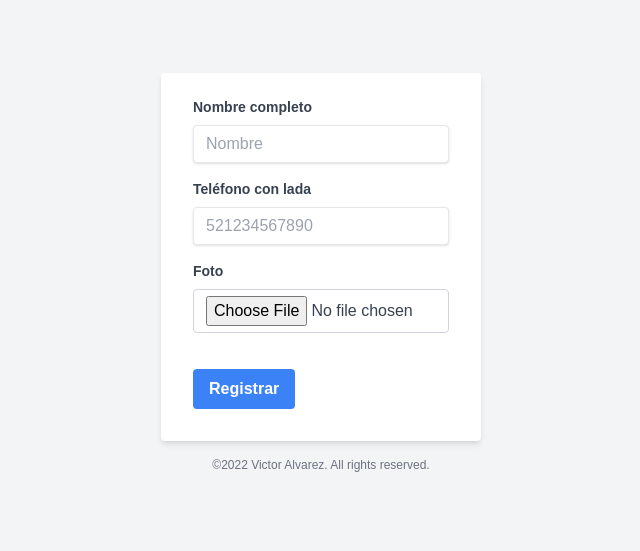
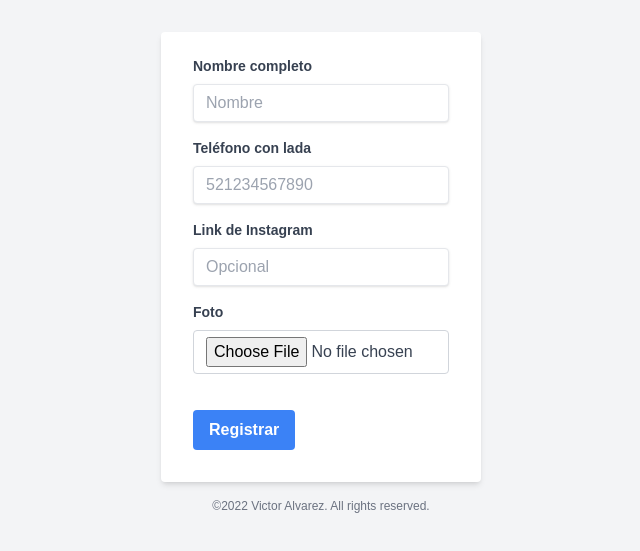
Before and after one commit to Lebim01/funnel-validus, a Next.js app: page /new in a window 1280 px wide. Shown: the part 127-678 px from the top of the page, without its empty margins (319-959 px from the left). Built offline with nearby package versions, Linux system fonts and the light colour scheme.

Commit message:
instagram

```diff
--- a/pages/api/user.js
+++ b/pages/api/user.js
@@ -6,9 +6,9 @@ const getUser = async (url) => {
     return queryresult.length > 0 ? { ...queryresult[0] } : null
 }
 
-const newUser = async (name, photo, url, phone) => {
+const newUser = async (name, photo, url, phone, instagram) => {
     try {
-        const queryresult = await connection.awaitQuery(`INSERT INTO users SET name = ?, photo = ?, url = ?, phone = ?`, [name.trim(), photo.trim(), url, phone]);
+        const queryresult = await connection.awaitQuery(`INSERT INTO users SET name = ?, photo = ?, url = ?, phone = ?, instagram = ?`, [name.trim(), photo.trim(), url, phone, instagram]);
         return { ...queryresult[0] }
     } catch (err) {
         console.error(err)
@@ -58,11 +58,11 @@ export default async function handler(req, res) {
             break;
         case 'POST':
             try {
-                const { name, photo, phone } = req.body
+                const { name, photo, phone, instagram } = req.body
                 const _url = name.trim().split(' ').map(word => word.toLowerCase().trim()).join('-')
                 const url = await getValidUrl(_url)
                 const urlPhoto = await writeImage(url, photo)
-                await newUser(name, urlPhoto, url, phone)
+                await newUser(name, urlPhoto, url, phone, instagram)
                 res.json({
                     name,
                     photo: urlPhoto,
--- a/pages/new.js
+++ b/pages/new.js
@@ -38,10 +38,16 @@ export default function Home() {
             <input className="shadow appearance-none border rounded w-full py-2 px-3 text-gray-700 leading-tight focus:outline-none focus:shadow-outline" id="name" name="name" type="text" placeholder="Nombre" autoComplete='off' required />
           </div>
           <div className="mb-4">
-            <label className="block text-gray-700 text-sm font-bold mb-2" htmlFor="name">
+            <label className="block text-gray-700 text-sm font-bold mb-2" htmlFor="phone">
               Teléfono con lada
             </label>
             <input className="shadow appearance-none border rounded w-full py-2 px-3 text-gray-700 leading-tight focus:outline-none focus:shadow-outline" id="phone" name="phone" type="text" placeholder="521234567890" autoComplete='off' required />
+          </div>
+          <div className="mb-4">
+            <label className="block text-gray-700 text-sm font-bold mb-2" htmlFor="instagram">
+              Link de Instagram
+            </label>
+            <input className="shadow appearance-none border rounded w-full py-2 px-3 text-gray-700 leading-tight focus:outline-none focus:shadow-outline" id="instagram" name="instagram" type="text" placeholder="Opcional" autoComplete='off' />
           </div>
           <div className="mb-6">
             <label className="block text-gray-700 text-sm font-bold mb-2" htmlFor="photo">
```
